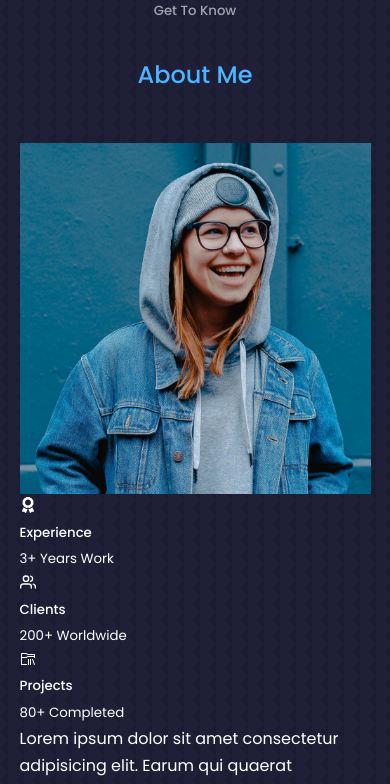
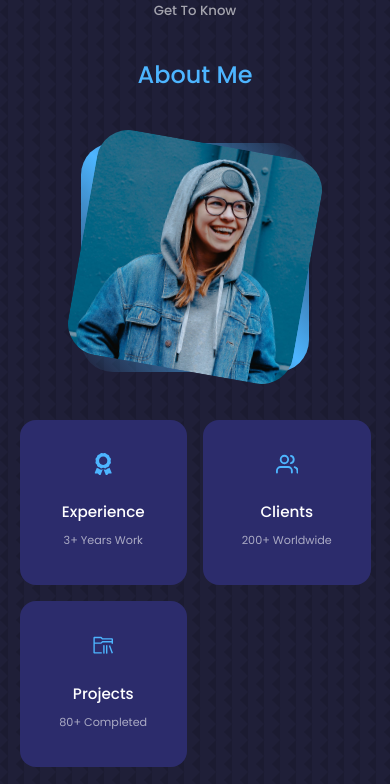
Before and after one commit to petitoff/portfolio-template, a React (Create React App) app: page / in a window 390 px wide. Shown: the part 940-1724 px from the top of the page. Built offline with nearby package versions, Linux system fonts and the light colour scheme.

Commit message:
Create style for about section

```diff
--- a/src/components/about/about.css
+++ b/src/components/about/about.css
@@ -0,0 +1,109 @@
+.about__container {
+  display: grid;
+  grid-template-columns: 35% 50%;
+  gap: 15%;
+}
+
+.about__me {
+  width: 100%;
+  aspect-ratio: 1/1;
+  border-radius: 2rem;
+  background: linear-gradient(
+    45deg,
+    transparent,
+    var(--color-primary),
+    transparent
+  );
+  display: grid;
+  place-items: center;
+}
+
+.about__me-image {
+  border-radius: 2rem;
+  overflow: hidden;
+  transform: rotate(10deg);
+  transition: var(--transition);
+}
+
+.about__me-image:hover {
+  transform: rotate(0deg);
+}
+
+.about__cards {
+  display: grid;
+  grid-template-columns: repeat(3, 1fr);
+  gap: 1.5rem;
+}
+
+.about__card {
+  background: var(--color-bg-variant);
+  border: 1px solid transparent;
+  border-radius: 1rem;
+  padding: 2rem;
+  text-align: center;
+  transition: var(--transition);
+}
+
+.about__card:hover {
+  background: transparent;
+  border-color: var(--color-primary-variant);
+  cursor: default;
+}
+
+.about__icon {
+  color: var(--color-primary);
+  font-size: 1.4rem;
+  margin-bottom: 1rem;
+}
+
+.about__card h5 {
+  font-size: 0.95rem;
+}
+
+.about__card small {
+  font-size: 0.7rem;
+  color: var(--color-light);
+}
+
+.about__content p {
+  margin: 2rem 0 2.6rem;
+  color: var(--color-light);
+}
+
+/* Media Queries (Medium Devices) */
+@media screen and (max-width: 1024px) {
+  .about__container {
+    grid-template-columns: 1fr;
+    gap: 0;
+  }
+
+  .about__me {
+    width: 50%;
+    margin: 2rem auto 4rem;
+  }
+
+  .about__content p {
+    margin: 1rem 0 1.5rem;
+  }
+}
+
+/* Media Queries (Small Devices) */
+@media screen and (max-width: 600px) {
+  .about__content {
+    text-align: center;
+  }
+
+  .about__me {
+    width: 65%;
+    margin: 0 auto 3rem;
+  }
+
+  .about__cards {
+    grid-template-columns: 1fr 1fr;
+    gap: 1rem;
+  }
+
+  .about__content p {
+    margin: 1.5rem 0;
+  }
+}
```
